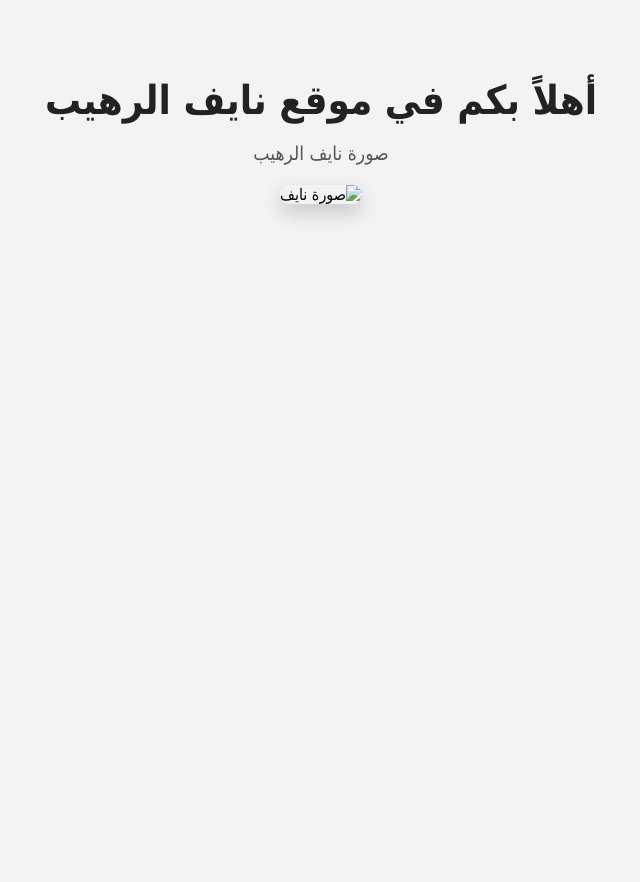
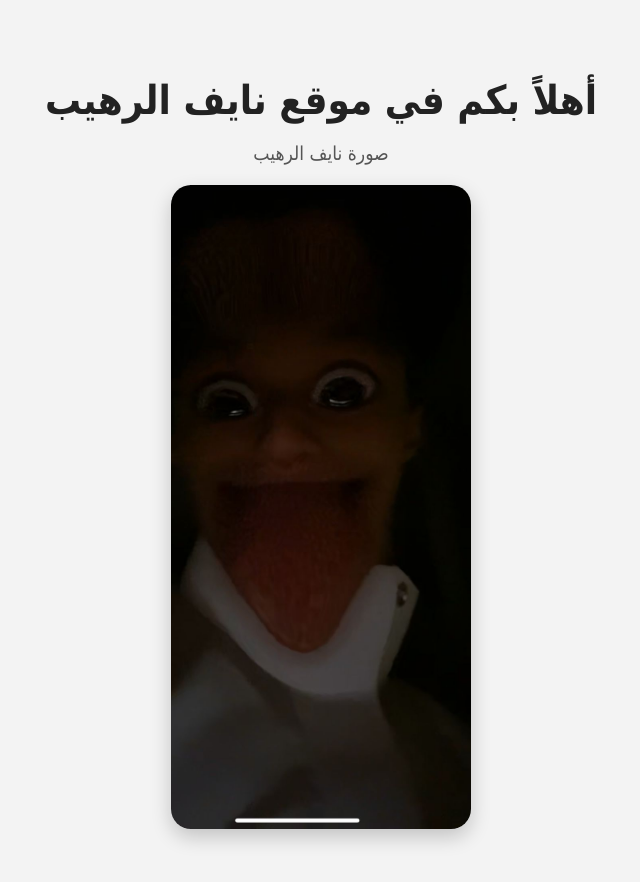
Before and after one commit to SLoM101/naif-website, a plain HTML site: page index.html in a window 1280 px wide. Shown: the whole page, without its empty margins (319-959 px from the left). Before the commit the page ends 800 px from the top, so only its background shows below. Drawn offline with Linux system fonts and the light colour scheme.

Commit message:
Add files via upload

```diff
--- a/index.html
+++ b/index.html
@@ -10,7 +10,8 @@
   <div class="container">
     <h1>أهلاً بكم في موقع نايف الرهيب</h1>
     <p>صورة نايف الرهيب</p>
-    <img src="images/naif.jpg" alt="صورة نايف" class="profile-img">
+  <img src="naif.jpg" alt="صورة نايف" class="profile-img">
+
   </div>
 </body>
 </html>
```
